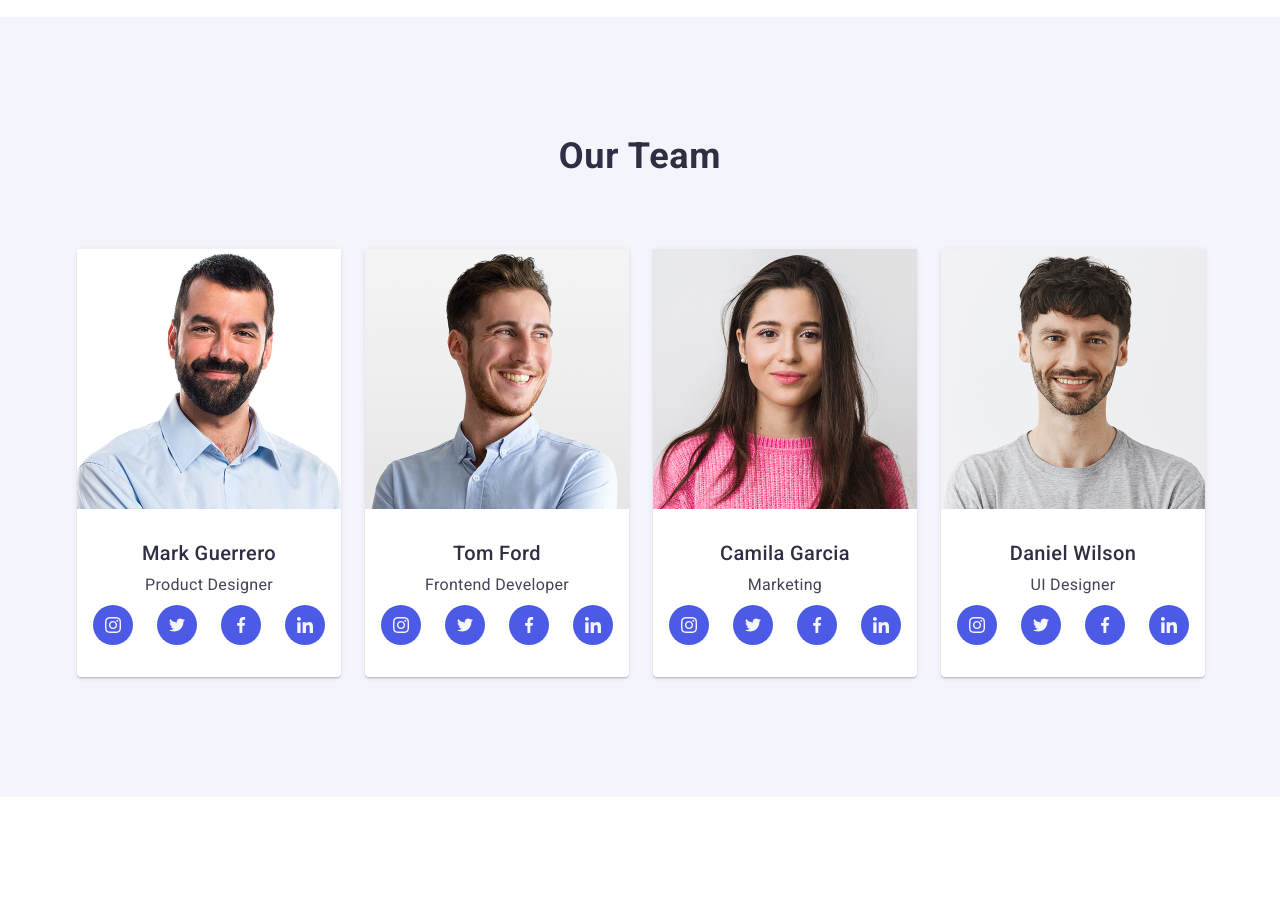
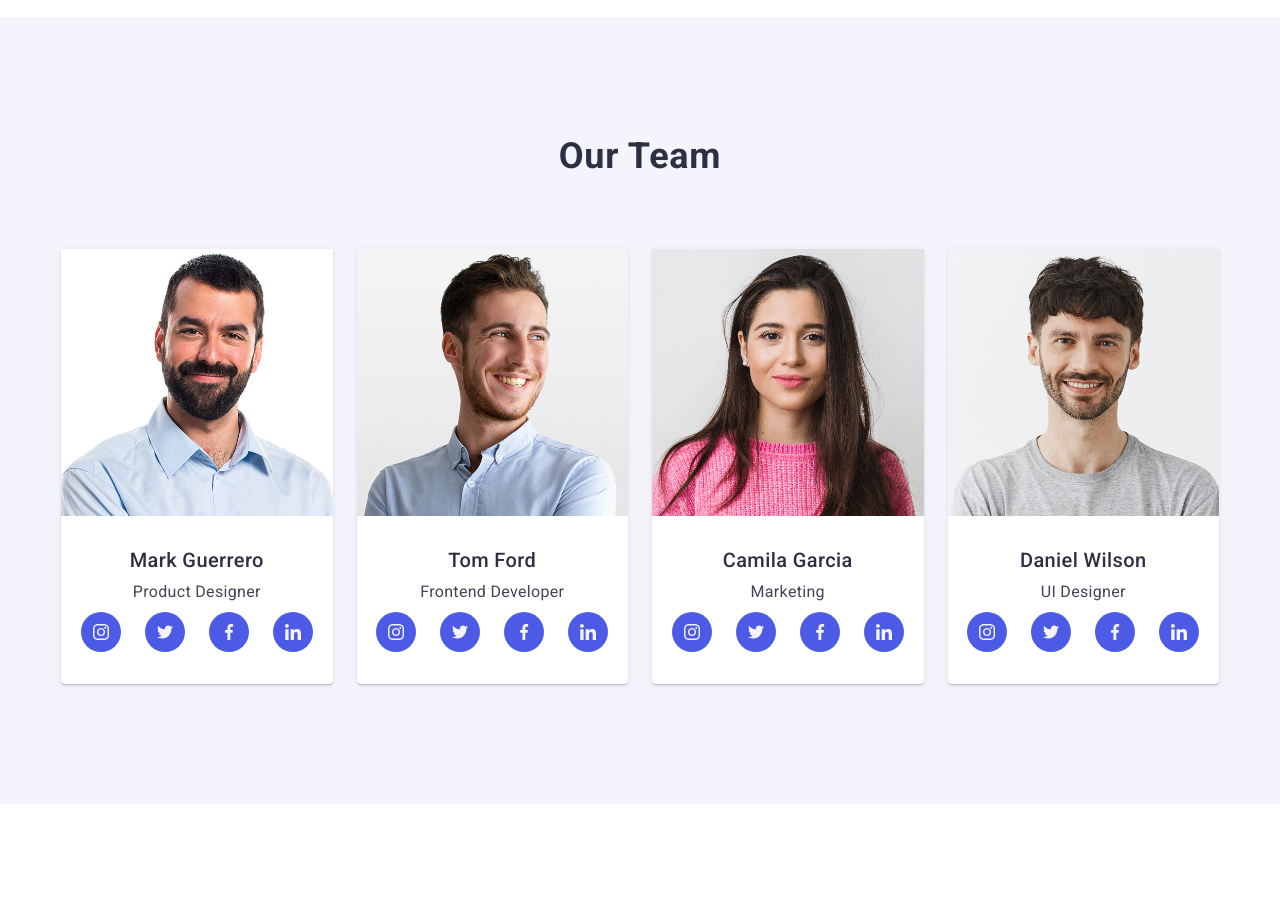
Before and after one commit to YehorStepanov/goit-markup-hw-06, a plain HTML site: page index.html in a window 1280 px wide. Shown: the part 1120-2034 px from the top of the page. Drawn offline with nearby package versions, Linux system fonts and the light colour scheme.

Commit message:
adaptation for section three

```diff
--- a/css/styles.css
+++ b/css/styles.css
@@ -578,10 +578,12 @@ address {
     letter-spacing: 0.02em;
   }
 }
-
+.section-th .container {
+  padding: 0 28px;
+}
 .section-th {
   background-color: #f4f4fd;
-  padding: 120px 0;
+  padding: 96px 0;
 }
 
 .section-th-ht {
@@ -599,12 +601,13 @@ address {
 
 .section-th-ul {
   display: flex;
-  flex-direction: row;
+  flex-direction: column;
   justify-content: space-between;
-  gap: 24px;
+  gap: 72px;
 }
 
 .section-th-li {
+  height: 100%;
   box-shadow: 0 2px 1px 0 rgba(46, 47, 66, 0.08),
     0 1px 1px 0 rgba(46, 47, 66, 0.16), 0 1px 6px 0 rgba(46, 47, 66, 0.08);
   border-radius: 0 0 4px 4px;
@@ -612,12 +615,12 @@ address {
 
 .section-th-img {
   background-color: #ffffff;
-  width: 264px;
-  height: 260px;
+  width: 100%;
+  height: 100%;
 }
 
 .section-th-div {
-  padding: 32px 0;
+  padding: 32px 16px;
 }
 
 .section-th-hth {
@@ -686,6 +689,32 @@ address {
   background-color: #ffffff;
 }
 
+@media screen and (min-width: 768px) {
+  .section-th .container {
+    padding: 0 108px;
+  }
+  .section-th-ul {
+    display: flex;
+    flex-direction: row;
+    flex-wrap: wrap;
+    justify-content: space-between;
+    gap: 24px;
+  }
+  .section-th-li {
+    width: calc((100% - 24px) / 2);
+  }
+}
+@media screen and (min-width: 1158px) {
+  .section-th .container {
+    padding: 0;
+  }
+  .section-th {
+    padding: 120px 0;
+  }
+  .section-th-li {
+    width: calc((100% - 3 * 24px) / 4);
+  }
+}
 .section-fr {
   padding: 120px 0;
 }
```
